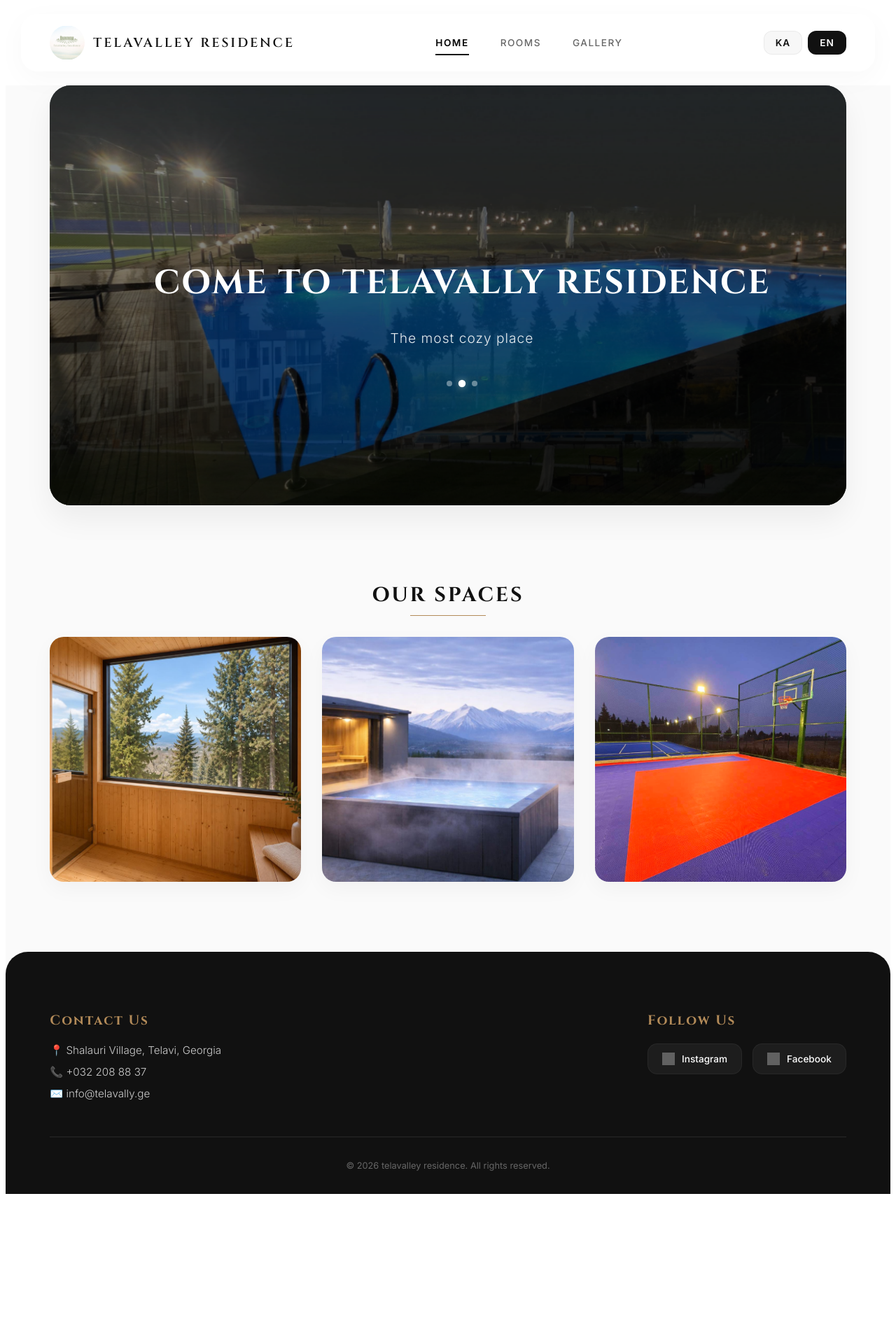
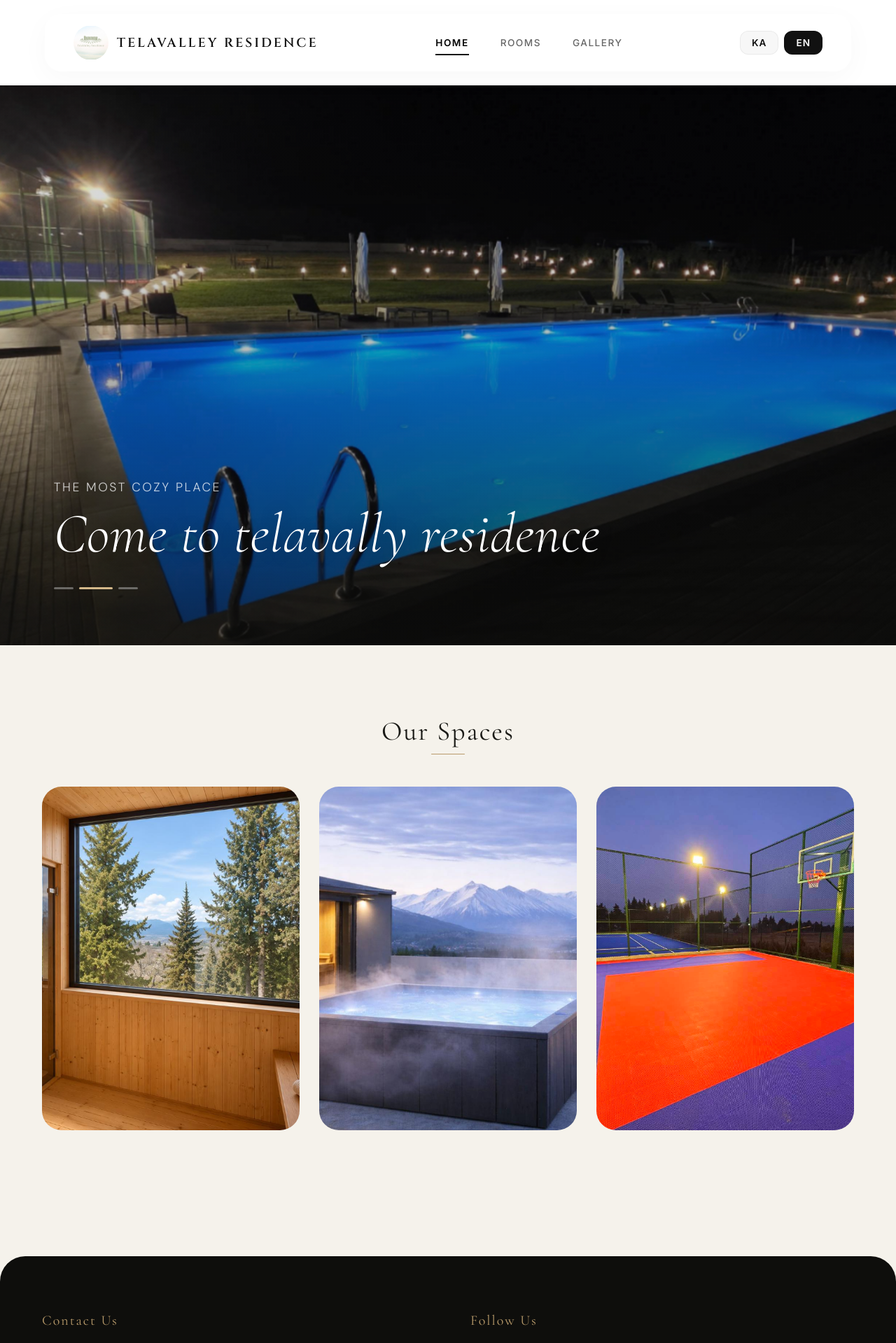
Before and after one commit to George-Gafrindashvli/Telavally-residence, a React (Vite) app: page / in a window 1280 px wide. Shown: the top 1919 px of the page at 70% size. Before the commit the page ends 1714 px from the top, so only its background shows below. Built offline with nearby package versions, Linux system fonts and the light colour scheme; grey boxes are pictures that could not be loaded.

Commit message:
phone version

```diff
--- a/src/pages/Home/Home.css
+++ b/src/pages/Home/Home.css
@@ -1,309 +1,357 @@
-@import url('https://fonts.googleapis.com/css2?family=Cinzel:wght@400;500&family=Inter:wght@300;400;500;600&display=swap');
+@import url('https://fonts.googleapis.com/css2?family=Cormorant+Garamond:ital,wght@0,300;0,400;0,500;1,300;1,400&family=DM+Sans:wght@300;400;500&display=swap');
 
-.home-container {
-  font-family: 'Inter', sans-serif;
-  color: #111111;
-  background-color: #fafafa;
+/* ============================================================
+   TOKENS & RESET
+   ============================================================ */
+*, *::before, *::after {
+  box-sizing: border-box;
+  margin: 0;
+  padding: 0;
 }
 
-/* --- Hero სექციის სტილები --- */
+:root {
+  --gold:      #b89a6a;
+  --gold-light:#d4b88a;
+  --gold-dim:  rgba(184, 154, 106, 0.18);
+  --dark:      #0e0e0c;
+  --dark-2:    #161612;
+  --dark-3:    #1e1e19;
+  --cream:     #f5f2eb;
+  --cream-2:   #ede9df;
+  --text-main: #1a1a16;
+  --text-muted:#6b6657;
+  --radius-sm: 12px;
+  --radius-md: 20px;
+  --radius-lg: 28px;
+  --radius-xl: 36px;
+  --font-serif:'Cormorant Garamond', Georgia, serif;
+  --font-sans: 'DM Sans', sans-serif;
+  --ease-out:  cubic-bezier(0.22, 1, 0.36, 1);
+}
+
+/* ============================================================
+   BASE
+   ============================================================ */
+.home-container {
+  font-family: var(--font-sans);
+  background-color: var(--cream);
+  color: var(--text-main);
+  width: 100%;
+  overflow-x: hidden;
+  -webkit-font-smoothing: antialiased;
+}
+
+/* ============================================================
+   HERO SECTION
+   ============================================================ */
 .hero-section {
   position: relative;
-  width: 90%;
-  max-width: 1400px;
-  height: 550px;
-  margin: 30px auto;
-  border-radius: 28px;
+  width: 100%;
+  height: 100svh;          /* full screen height, Safari-safe */
+  min-height: 480px;
+  max-height: 900px;
   overflow: hidden;
-  box-shadow: 0 20px 40px rgba(0, 0, 0, 0.06);
+  background: var(--dark);
 }
 
+/* Each slide image */
 .hero-image {
+  position: absolute;
+  inset: 0;
   width: 100%;
   height: 100%;
   object-fit: cover;
-  transition: transform 0.8s ease;
+  object-position: center;
+  opacity: 0;
+  transition: opacity 1.6s var(--ease-out), transform 6s linear;
+  transform: scale(1.06);
+  z-index: 1;
 }
 
-/* მაუსის მიტანისას მთავარი ფოტო ნელა დიდდება */
-.hero-section:hover .hero-image {
-  transform: scale(1.03);
+.hero-image.active {
+  opacity: 1;
+  transform: scale(1);
+  z-index: 2;
 }
 
-/* ფოტოზე მუქი გადაკვრა, რომ ტექსტი იკითხებოდეს */
+/* Gradient overlay — stronger on mobile for readability */
 .hero-overlay {
   position: absolute;
   inset: 0;
-  background: linear-gradient(to bottom, rgba(0,0,0,0.2), rgba(0,0,0,0.5));
+  background: linear-gradient(
+    to bottom,
+    rgba(14, 14, 12, 0.08) 0%,
+    rgba(14, 14, 12, 0.20) 40%,
+    rgba(14, 14, 12, 0.72) 100%
+  );
   display: flex;
   flex-direction: column;
-  justify-content: center;
-  align-items: center;
-  color: #ffffff;
-  text-align: center;
-  padding: 20px;
+  justify-content: flex-end;
+  align-items: flex-start;
+  padding: clamp(24px, 6vw, 80px);
+  padding-bottom: clamp(32px, 8vw, 80px);
+  z-index: 3;
+  gap: 12px;
 }
 
 .hero-overlay h2 {
-  font-family: 'Cinzel', serif;
-  font-size: 2.5rem;
-  letter-spacing: 4px;
-  margin-bottom: 12px;
-  text-transform: uppercase;
+  font-family: var(--font-serif);
+  font-weight: 300;
+  font-style: italic;
+  font-size: clamp(2.2rem, 7vw, 5rem);
+  line-height: 1.1;
+  letter-spacing: 0.5px;
+  color: #fff;
+  text-shadow: 0 2px 24px rgba(0,0,0,0.3);
 }
 
 .hero-overlay p {
-  font-size: 1.1rem;
+  font-family: var(--font-sans);
   font-weight: 300;
-  letter-spacing: 2px;
-  opacity: 0.9;
+  font-size: clamp(0.85rem, 2.5vw, 1.1rem);
+  letter-spacing: 2.5px;
+  text-transform: uppercase;
+  color: rgba(255,255,255,0.78);
 }
 
-/* --- გალერეის სექციის სტილები --- */
+/* Dot navigation */
+.slider-dots {
+  display: flex;
+  gap: 8px;
+  margin-top: 20px;
+}
+
+.dot {
+  width: 28px;
+  height: 3px;
+  border-radius: 2px;
+  background: rgba(255,255,255,0.35);
+  cursor: pointer;
+  transition: background 0.35s ease, width 0.35s var(--ease-out);
+  border: none;
+}
+
+.dot:hover { background: rgba(255,255,255,0.65); }
+
+.dot.active-dot {
+  background: var(--gold-light);
+  width: 48px;
+}
+
+/* ============================================================
+   GALLERY / OUR SPACES
+   ============================================================ */
 .gallery-section {
-  width: 90%;
-  max-width: 1400px;
-  margin: 80px auto;
+  width: 100%;
+  padding: clamp(48px, 10vw, 100px) clamp(16px, 5vw, 60px);
   text-align: center;
 }
 
 .section-title {
-  font-family: 'Cinzel', serif;
-  font-size: 1.8rem;
-  letter-spacing: 3px;
-  margin-bottom: 40px;
-  text-transform: uppercase;
+  font-family: var(--font-serif);
+  font-weight: 400;
+  font-size: clamp(1.5rem, 4vw, 2.4rem);
+  letter-spacing: 2px;
+  color: var(--text-main);
+  margin-bottom: clamp(28px, 6vw, 56px);
+  display: inline-block;
   position: relative;
-  display: inline-block;
 }
 
 .section-title::after {
   content: '';
   position: absolute;
   bottom: -10px;
-  left: 25%;
-  width: 50%;
-  height: 1px;
-  background-color: #b38b59; /* ელეგანტური ბრინჯაოსფერი ხაზი */
+  left: 50%;
+  transform: translateX(-50%);
+  width: 48px;
+  height: 1.5px;
+  background: var(--gold);
+  border-radius: 2px;
 }
 
+/* Photo grid — single column on mobile → 3 columns on wide screens */
 .photos {
   display: grid;
-  grid-template-columns: repeat(auto-fit, minmax(300px, 1fr));
-  gap: 30px;
-  justify-content: center;
+  grid-template-columns: 1fr;
+  gap: clamp(14px, 3vw, 28px);
+  max-width: 1360px;
+  margin: 0 auto;
 }
 
-/* ფოტოს ბარათის კონტეინერი */
+@media (min-width: 600px) {
+  .photos {
+    grid-template-columns: repeat(2, 1fr);
+  }
+  /* last card spans full width when there's an odd count */
+  .photo-card:last-child:nth-child(odd) {
+    grid-column: 1 / -1;
+  }
+}
+
+@media (min-width: 900px) {
+  .photos {
+    grid-template-columns: repeat(3, 1fr);
+  }
+  .photo-card:last-child:nth-child(odd) {
+    grid-column: auto;
+  }
+}
+
 .photo-card {
   position: relative;
-  border-radius: 20px;
+  border-radius: var(--radius-lg);
   overflow: hidden;
-  box-shadow: 0 10px 30px rgba(0, 0, 0, 0.04);
-  background-color: #ffffff;
-  transition: transform 0.3s ease, box-shadow 0.3s ease;
-  height: 350px;
+  background: var(--cream-2);
+  /* Aspect ratio instead of fixed height — scales with width */
+  aspect-ratio: 4 / 3;
+  cursor: pointer;
+}
+
+@media (min-width: 900px) {
+  .photo-card { aspect-ratio: 3 / 4; }
 }
 
 .photo-card img {
   width: 100%;
   height: 100%;
   object-fit: cover;
-  transition: transform 0.5s ease;
+  transition: transform 0.65s var(--ease-out);
+  display: block;
 }
 
-.photo-card:hover {
-  transform: translateY(-5px);
-  box-shadow: 0 15px 35px rgba(0, 0, 0, 0.1);
+.photo-card::after {
+  content: '';
+  position: absolute;
+  inset: 0;
+  background: linear-gradient(to top, rgba(14,14,12,0.45) 0%, transparent 60%);
+  opacity: 0;
+  transition: opacity 0.4s ease;
 }
 
-.photo-card:hover img {
-  transform: scale(1.05);
-}
+.photo-card:hover img      { transform: scale(1.07); }
+.photo-card:hover::after   { opacity: 1; }
 
-/* --- Footer / კონტაქტების სექცია --- */
+/* Touch-friendly active states */
+.photo-card:active img     { transform: scale(1.03); }
+
+/* ============================================================
+   FOOTER
+   ============================================================ */
 .footer-section {
-  background-color: #111111;
-  color: #ffffff;
-  padding: 60px 5% 20px 5%;
-  margin-top: 100px;
-  border-top-left-radius: 32px;
-  border-top-right-radius: 32px;
+  background: var(--dark);
+  color: #fff;
+  border-top-left-radius: var(--radius-xl);
+  border-top-right-radius: var(--radius-xl);
+  padding: clamp(40px, 8vw, 80px) clamp(20px, 6vw, 60px) clamp(20px, 4vw, 32px);
+  margin-top: clamp(40px, 8vw, 80px);
 }
 
 .footer-content {
   max-width: 1200px;
   margin: 0 auto;
-  display: flex;
-  justify-content: space-between;
-  flex-wrap: wrap;
-  gap: 40px;
+  display: grid;
+  grid-template-columns: 1fr;
+  gap: clamp(32px, 6vw, 64px);
+}
+
+@media (min-width: 640px) {
+  .footer-content {
+    grid-template-columns: 1fr 1fr;
+    align-items: start;
+  }
 }
 
 .footer-content h4 {
-  font-family: 'Cinzel', serif;
-  font-size: 1.2rem;
+  font-family: var(--font-serif);
+  font-weight: 400;
+  font-size: clamp(1rem, 2.5vw, 1.25rem);
   letter-spacing: 2px;
+  color: var(--gold);
   margin-bottom: 20px;
-  color: #b38b59;
 }
 
+/* Contact block */
 .contact-info p {
-  font-size: 0.95rem;
-  color: #cccccc;
-  margin: 12px 0;
+  font-size: clamp(0.82rem, 2vw, 0.95rem);
+  color: rgba(255,255,255,0.65);
+  margin: 10px 0;
   font-weight: 300;
-}
-
-.social-buttons {
-  display: flex;
-  gap: 15px;
-}
-
-/* სოციალური ქსელების ღილაკები */
-.social-item {
+  line-height: 1.6;
   display: flex;
   align-items: center;
   gap: 10px;
-  background: rgba(255, 255, 255, 0.05);
-  padding: 12px 20px;
-  border-radius: 14px;
+}
+
+/* Social buttons */
+.social-buttons {
+  display: flex;
+  flex-direction: column;
+  gap: 12px;
+}
+
+.social-item {
+  display: inline-flex;
+  align-items: center;
+  gap: 12px;
+  padding: 14px 20px;
+  border-radius: var(--radius-sm);
+  border: 1px solid rgba(255,255,255,0.10);
+  background: rgba(255,255,255,0.04);
   text-decoration: none;
-  color: #ffffff;
-  font-size: 0.85rem;
-  font-weight: 500;
-  transition: all 0.3s ease;
-  border: 1px solid rgba(255, 255, 255, 0.05);
+  color: rgba(255,255,255,0.85);
+  font-size: 0.88rem;
+  font-weight: 400;
+  letter-spacing: 0.5px;
+  transition: background 0.25s ease, border-color 0.25s ease, transform 0.2s ease, color 0.25s ease;
+  /* Big touch target */
+  min-height: 52px;
 }
 
 .social-item img {
-  width: 18px;
-  height: 18px;
-  filter: invert(100%); /* ხდის იკონკებს თეთრს */
+  width: 20px;
+  height: 20px;
+  filter: invert(100%) opacity(0.75);
+  flex-shrink: 0;
+  transition: filter 0.25s ease;
 }
 
-.social-item:hover {
-  background: #ffffff;
-  color: #111111;
+.social-item:hover,
+.social-item:focus-visible {
+  background: var(--gold-dim);
+  border-color: var(--gold);
+  color: var(--gold-light);
   transform: translateY(-2px);
 }
 
-.social-item:hover img {
-  filter: invert(0); /* მაუსის მიტანისას იკონკა ბრუნდება შავ ფერში */
+.social-item:hover img { filter: invert(80%) sepia(60%) saturate(400%) hue-rotate(5deg) opacity(1); }
+.social-item:active    { transform: translateY(0); }
+
+/* Footer bottom bar */
+.footer-bottom {
+  max-width: 1200px;
+  margin: clamp(28px, 5vw, 48px) auto 0;
+  padding-top: 20px;
+  border-top: 1px solid rgba(255,255,255,0.08);
+  text-align: center;
+  font-size: 0.78rem;
+  color: rgba(255,255,255,0.28);
+  letter-spacing: 0.5px;
 }
 
-.footer-bottom {
-  max-width: 1200px;
-  margin: 40px auto 0 auto;
-  padding-top: 20px;
-  border-top: 1px solid rgba(255, 255, 255, 0.1);
-  text-align: center;
-  font-size: 0.8rem;
-  color: #666666;
-}
-/* მთავარი კონტეინერი */
-.home-container {
-  width: 100%;
-  overflow-x: hidden;
+/* ============================================================
+   FOCUS VISIBLE — keyboard / accessibility
+   ============================================================ */
+:focus-visible {
+  outline: 2px solid var(--gold);
+  outline-offset: 3px;
 }
 
-/* Hero სექცია */
-.hero-section {
-  position: relative;
-  width: 90%;
-  max-width: 1400px;
-  height: 75vh;
-  margin: 0 auto 60px auto;
-  border-radius: 30px;
-  overflow: hidden;
-  background-color: #000; /* შავი ფონი, რომ გადასვლისას სიცარიელე არ გამოჩნდეს */
+/* ============================================================
+   REDUCED MOTION
+   ============================================================ */
+@media (prefers-reduced-motion: reduce) {
+  .hero-image       { transition: opacity 0.4s ease; transform: none !important; }
+  .photo-card img   { transition: none; }
+  .social-item      { transition: none; }
 }
-
-/* ყველა სლაიდერის ფოტოს საწყისი სტილი */
-.hero-image {
-  position: absolute;
-  top: 0;
-  left: 0;
-  width: 100%;
-  height: 100%;
-  object-fit: cover;
-  opacity: 0; /* საწყის ეტაპზე ყველა ფოტო დამალულია */
-  transition: opacity 1.5s ease-in-out; /* ნაზი გადასვლის ეფექტი */
-  z-index: 1;
-}
-
-/* აქტიური ფოტოს სტილი */
-.hero-image.active {
-  opacity: 1; /* მხოლოდ აქტიური ფოტო ჩანს */
-  z-index: 2; /* აქტიური ფოტო ექცევა ყველას ზემოდან */
-}
-
-/* ტექსტის ოOverlay */
-.hero-overlay {
-  position: absolute;
-  top: 0;
-  left: 0;
-  width: 100%;
-  height: 100%;
-  background: linear-gradient(to bottom, rgba(0,0,0,0.2), rgba(0,0,0,0.5));
-  display: flex;
-  flex-direction: column;
-  justify-content: center;
-  align-items: center;
-  color: white;
-  text-align: center;
-  z-index: 3; /* ტექსტი მყარად დგას ფოტოების ზემოდან */
-}
-
-.hero-overlay h2 {
-  font-family: 'Cinzel', serif;
-  font-size: 3rem;
-  margin-bottom: 15px;
-  letter-spacing: 2px;
-}
-
-.hero-overlay p {
-  font-family: 'Inter', sans-serif;
-  font-size: 1.2rem;
-  font-weight: 300;
-  letter-spacing: 1px;
-}
-
-/* სლაიდერის მინიმალისტური წერტილები */
-.slider-dots {
-  display: flex;
-  gap: 10px;
-  margin-top: 30px;
-}
-
-.dot {
-  width: 8px;
-  height: 8px;
-  border-radius: 50%;
-  background: rgba(255, 255, 255, 0.4);
-  cursor: pointer;
-  transition: all 0.3s ease;
-}
-
-.dot:hover {
-  background: rgba(255, 255, 255, 0.8);
-}
-
-.dot.active-dot {
-  background: #ffffff;
-  transform: scale(1.3);
-  box-shadow: 0 0 8px rgba(255, 255, 255, 0.5);
-}
-
-/* დანარჩენი სექციების სტილი (Gallery, Footer...) იგივე დატოვე რაც გაქვს */
-/* --- ადაპტაცია მობილურებისთვის --- */
-@media (max-width: 768px) {
-  .hero-section {
-    height: 350px;
-    width: 95%;
-  }
-  .hero-overlay h2 { font-size: 1.6rem; }
-  .hero-overlay p { font-size: 0.9rem; }
-  .footer-content { flex-direction: column; text-align: center; }
-  .social-buttons { justify-content: center; }
-}
--- a/src/pages/Home/Home.jsx
+++ b/src/pages/Home/Home.jsx
@@ -1,110 +1,165 @@
-import { useState, useEffect } from "react";
+import { useState, useEffect, useCallback } from "react";
 import useLanguage from "../../context/useLanguage";
 import "./Home.css";
-import banner1 from '../../assets/images/bannerimg1.png'
-import banner2 from '../../assets/images/bannerimg2.png'
-import banner3 from '../../assets/images/bannerimg3.png'
-import sauna from '../../assets/images/sauna.png'
-import jacuzzi from '../../assets/images/jacuzzi.png'
-import baketball from '../../assets/images/basketball.png'
+import banner1 from "../../assets/images/bannerimg1.png";
+import banner2 from "../../assets/images/bannerimg2.png";
+import banner3 from "../../assets/images/bannerimg3.png";
+import sauna from "../../assets/images/sauna.png";
+import jacuzzi from "../../assets/images/jacuzzi.png";
+import basketball from "../../assets/images/basketball.png";
 
-
-
-
-
-const heroImages = [
-  banner1,
-  banner2,
-  banner3,
-];
+const heroImages = [banner1, banner2, banner3];
 
 export default function Home() {
   const [currentSlide, setCurrentSlide] = useState(0);
   const { t } = useLanguage();
 
+  /* Auto-advance; reset timer on manual nav */
+  const [timer, setTimer] = useState(null);
+
+  const startTimer = useCallback(() => {
+    const id = setInterval(() => {
+      setCurrentSlide((s) => (s + 1) % heroImages.length);
+    }, 5000);
+    setTimer(id);
+    return id;
+  }, []);
+
   useEffect(() => {
-    const timer = setInterval(() => {
-      setCurrentSlide((prevSlide) => (prevSlide + 1) % heroImages.length);
-    }, 5000);
+    const id = startTimer();
+    return () => clearInterval(id);
+  }, [startTimer]);
 
-    return () => clearInterval(timer);
-  }, []);
+  const goToSlide = (index) => {
+    clearInterval(timer);
+    setCurrentSlide(index);
+    startTimer();
+  };
 
   return (
     <div className="home-container">
-      {/* მთავარი დიდი "Hero" სექცია სლაიდერით */}
-      <div className="hero-section">
+
+      {/* ── HERO ── */}
+      <section
+        className="hero-section"
+        aria-label={t("common.brandName")}
+      >
         {heroImages.map((imgUrl, index) => (
           <img
             key={index}
             src={imgUrl}
-            alt={`${t('common.brandName')} View ${index + 1}`}
-            /* ფოტოს ვაძლევთ კლასს 'active' მხოლოდ მაშინ, როცა მისი ინდექსი ემთხვევა სთეითს */
+            alt=""                          /* decorative; hero text carries meaning */
+            aria-hidden="true"
             className={`hero-image ${index === currentSlide ? "active" : ""}`}
+            loading={index === 0 ? "eager" : "lazy"}
           />
         ))}
 
         <div className="hero-overlay">
-          <h2>{t('home.welcomeTitle')}</h2>
-          <p>{t('home.welcomeSubtitle')}</p>
+          <p>{t("home.welcomeSubtitle")}</p>
+          <h2>{t("home.welcomeTitle")}</h2>
 
-          {/* პატარა წერტილები (ინდიკატორები) სლაიდერის ქვემოთ */}
-          <div className="slider-dots">
+          <div
+            className="slider-dots"
+            role="tablist"
+            aria-label="Slide navigation"
+          >
             {heroImages.map((_, index) => (
-              <span
+              <button
                 key={index}
+                role="tab"
+                aria-selected={index === currentSlide}
+                aria-label={`Go to slide ${index + 1}`}
                 className={`dot ${index === currentSlide ? "active-dot" : ""}`}
-                onClick={() => setCurrentSlide(index)} // წერტილზე კლიკითაც შეიცვლება
+                onClick={() => goToSlide(index)}
               />
             ))}
           </div>
         </div>
-      </div>
+      </section>
 
-      {/* 3 სურათიანი გალერეის სექცია */}
-      <div className="gallery-section">
-        <h3 className="section-title">{t('home.ourSpaces')}</h3>
+      {/* ── GALLERY ── */}
+      <section className="gallery-section">
+        <h3 className="section-title">{t("home.ourSpaces")}</h3>
         <div className="photos">
           <div className="photo-card">
-            <img src={sauna} alt="Deluxe Room" />
+            <img src={sauna}      alt={t("home.sauna")      || "Sauna"} loading="lazy" />
           </div>
           <div className="photo-card">
-            <img src={jacuzzi} alt="Lobby & Lounge" />
+            <img src={jacuzzi}    alt={t("home.jacuzzi")    || "Jacuzzi"} loading="lazy" />
           </div>
           <div className="photo-card">
-            <img src={baketball} alt="View & Nature" />
+            <img src={basketball} alt={t("home.basketball") || "Basketball court"} loading="lazy" />
           </div>
         </div>
-      </div>
+      </section>
 
-      {/* კონტაქტებისა და სოციალური ქსელების ფუტერი */}
+      {/* ── FOOTER ── */}
       <footer className="footer-section">
         <div className="footer-content">
+
           <div className="contact-info">
-            <h4>{t('home.contactUs')}</h4>
-            <p>📍 {t('home.address')}</p>
-            <p>📞 {t('home.phone')}</p>
-            <p>✉️ {t('home.email')}</p>
+            <h4>{t("home.contactUs")}</h4>
+            <p>
+              <span aria-hidden="true">📍</span>
+              {t("home.address")}
+            </p>
+            <p>
+              <span aria-hidden="true">📞</span>
+              <a href={`tel:${t("home.phone")}`} style={{ color: "inherit", textDecoration: "none" }}>
+                {t("home.phone")}
+              </a>
+            </p>
+            <p>
+              <span aria-hidden="true">✉️</span>
+              <a href={`mailto:${t("home.email")}`} style={{ color: "inherit", textDecoration: "none" }}>
+                {t("home.email")}
+              </a>
+            </p>
           </div>
 
           <div className="social-links">
-            <h4>{t('home.followUs')}</h4>
+            <h4>{t("home.followUs")}</h4>
             <div className="social-buttons">
-              <a href="https://www.instagram.com/telavalleyresidence/" target="_blank" rel="noreferrer" className="social-item">
-                <img src="https://cdn-icons-png.flaticon.com/512/2111/2111463.png" alt="Instagram" />
-                <span>{t('home.instagram')}</span>
+              <a
+                href="https://www.instagram.com/telavalleyresidence/"
+                target="_blank"
+                rel="noreferrer noopener"
+                className="social-item"
+              >
+                <img
+                  src="https://cdn-icons-png.flaticon.com/512/2111/2111463.png"
+                  alt=""
+                  aria-hidden="true"
+                />
+                <span>{t("home.instagram")}</span>
               </a>
-              <a href="https://www.facebook.com/profile.php?id=100082167439226" target="_blank" rel="noreferrer" className="social-item">
-                <img src="https://cdn-icons-png.flaticon.com/512/733/733547.png" alt="Facebook" />
-                <span>{t('home.facebook')}</span>
+              <a
+                href="https://www.facebook.com/profile.php?id=100082167439226"
+                target="_blank"
+                rel="noreferrer noopener"
+                className="social-item"
+              >
+                <img
+                  src="https://cdn-icons-png.flaticon.com/512/733/733547.png"
+                  alt=""
+                  aria-hidden="true"
+                />
+                <span>{t("home.facebook")}</span>
               </a>
             </div>
           </div>
+
         </div>
+
         <div className="footer-bottom">
-          <p>&copy; {new Date().getFullYear()} {t('common.brandName')}. {t('common.allRightsReserved')}.</p>
+          <p>
+            &copy; {new Date().getFullYear()} {t("common.brandName")}.{" "}
+            {t("common.allRightsReserved")}.
+          </p>
         </div>
       </footer>
+
     </div>
   );
 }
```
Also changed, not shown: src/pages/Roomdetails/RoomDetails.jsx (+0 -11 lines).
